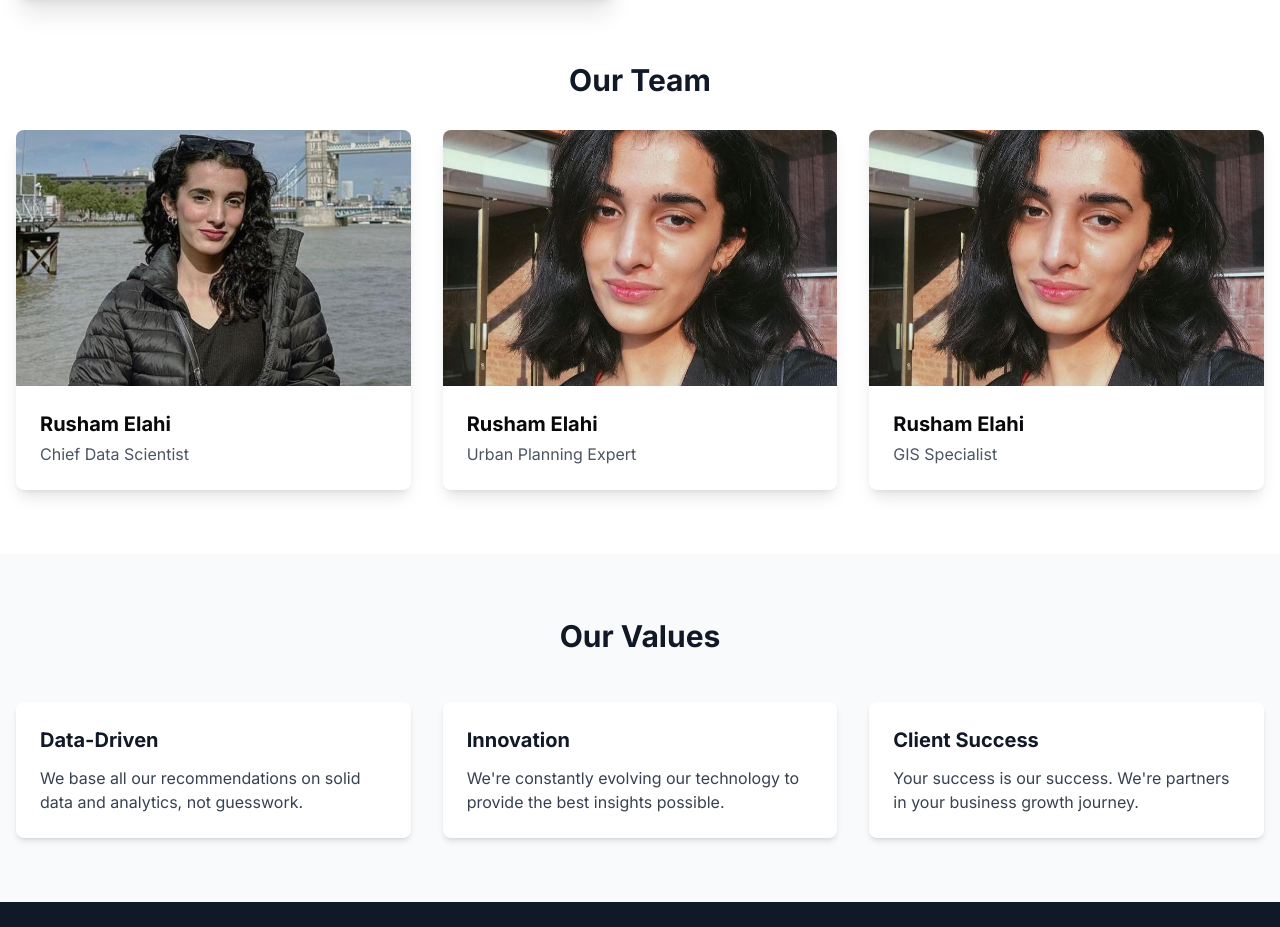
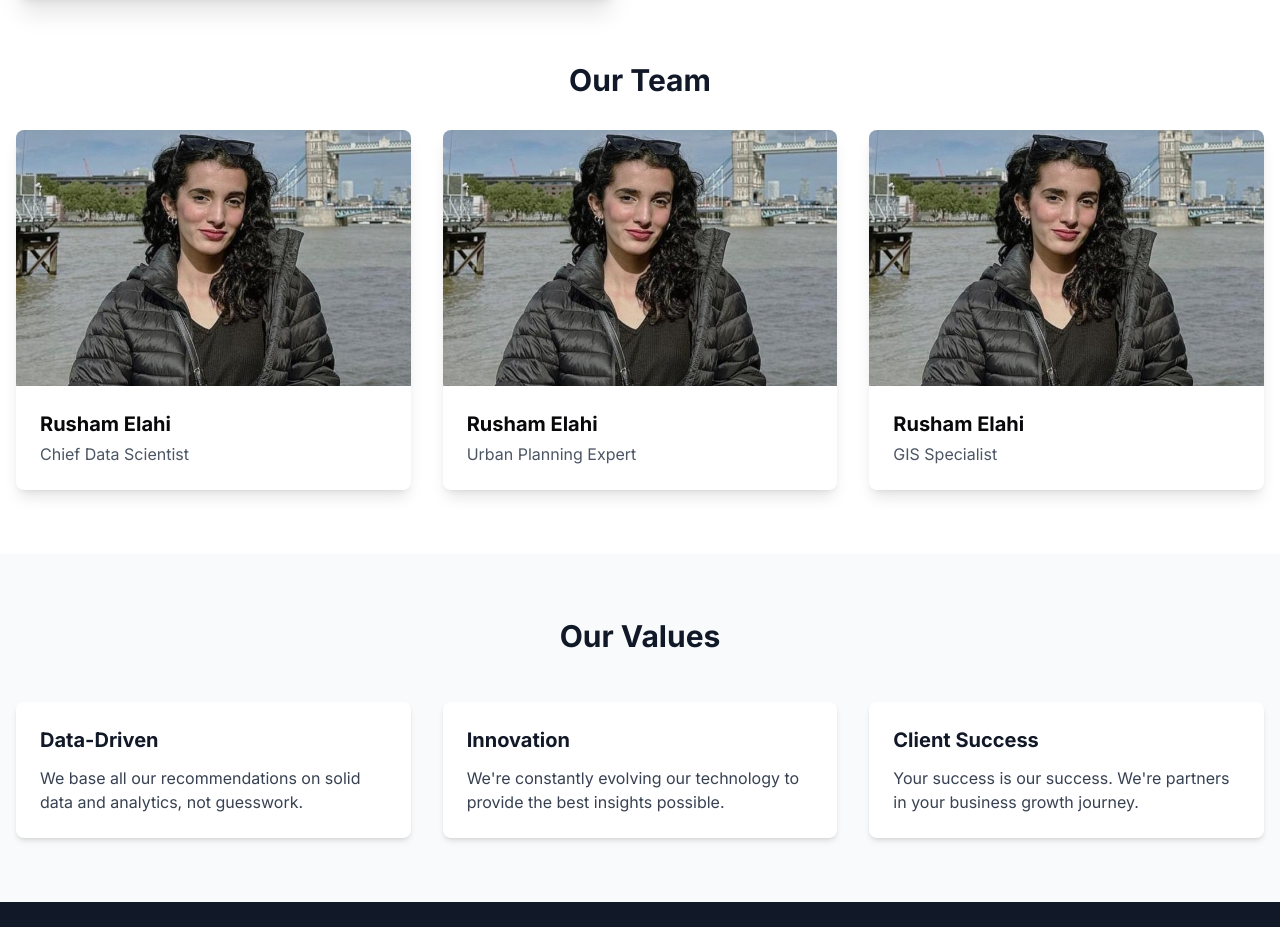
Before and after one commit to rushammm/poi-nextApp, a Next.js app: page /about in a window 1280 px wide. Shown: the part 1066-1993 px from the top of the page. Built offline with nearby package versions, Linux system fonts and the light colour scheme.

Commit message:
good changes

```diff
--- a/app/about/page.tsx
+++ b/app/about/page.tsx
@@ -75,8 +75,8 @@ export default function AboutPage() {
           <div className="grid grid-cols-1 md:grid-cols-3 gap-8">
             {[
               { name: "Rusham Elahi", role: "Chief Data Scientist", image: "/images/rusham.jpg" },
-              { name: "Rusham Elahi", role: "Urban Planning Expert", image: "/images/image3.jpg" },
-              { name: "Rusham Elahi", role: "GIS Specialist", image: "/images/image3.jpg" }
+              { name: "Rusham Elahi", role: "Urban Planning Expert", image: "/images/rusham.jpg" },
+              { name: "Rusham Elahi", role: "GIS Specialist", image: "/images/rusham.jpg" }
             ].map((member, idx) => (
               <div key={idx} className="bg-white rounded-lg shadow-lg overflow-hidden">
                 <div className="relative h-64 w-full">
```
